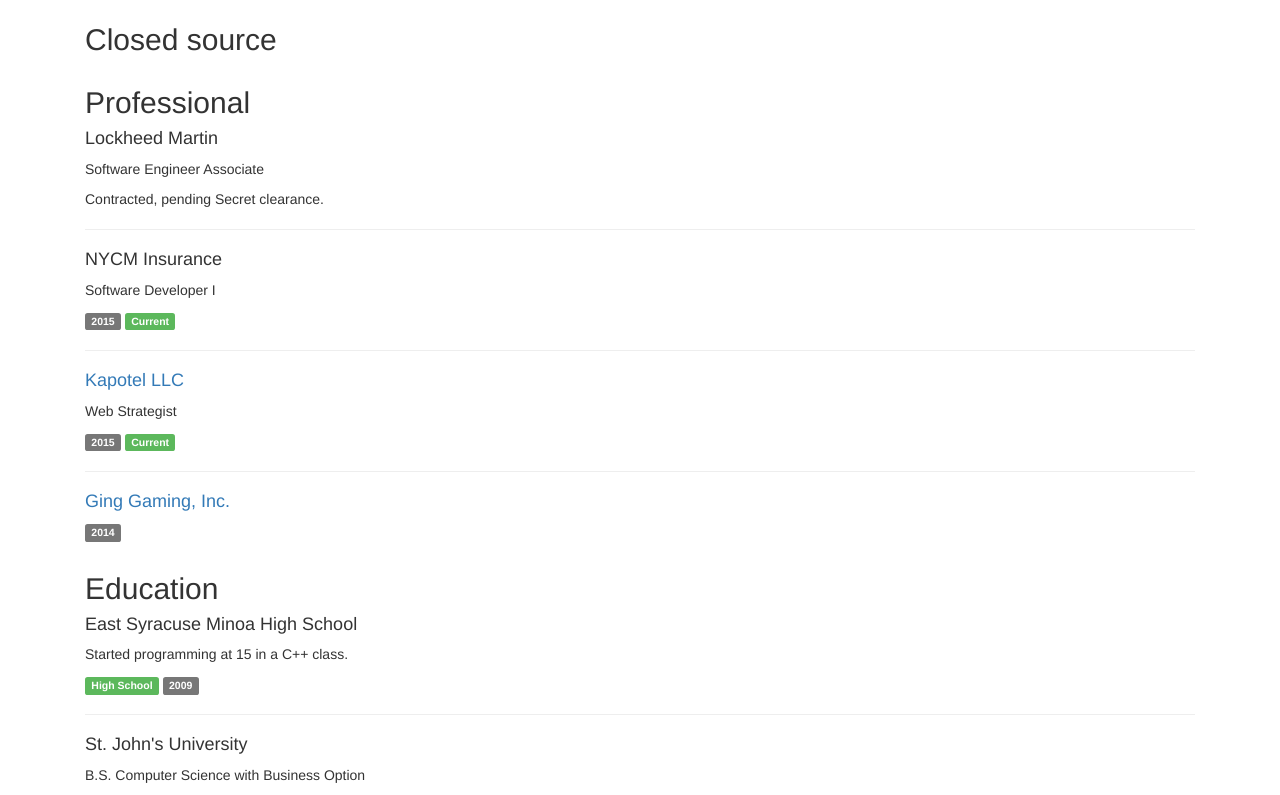
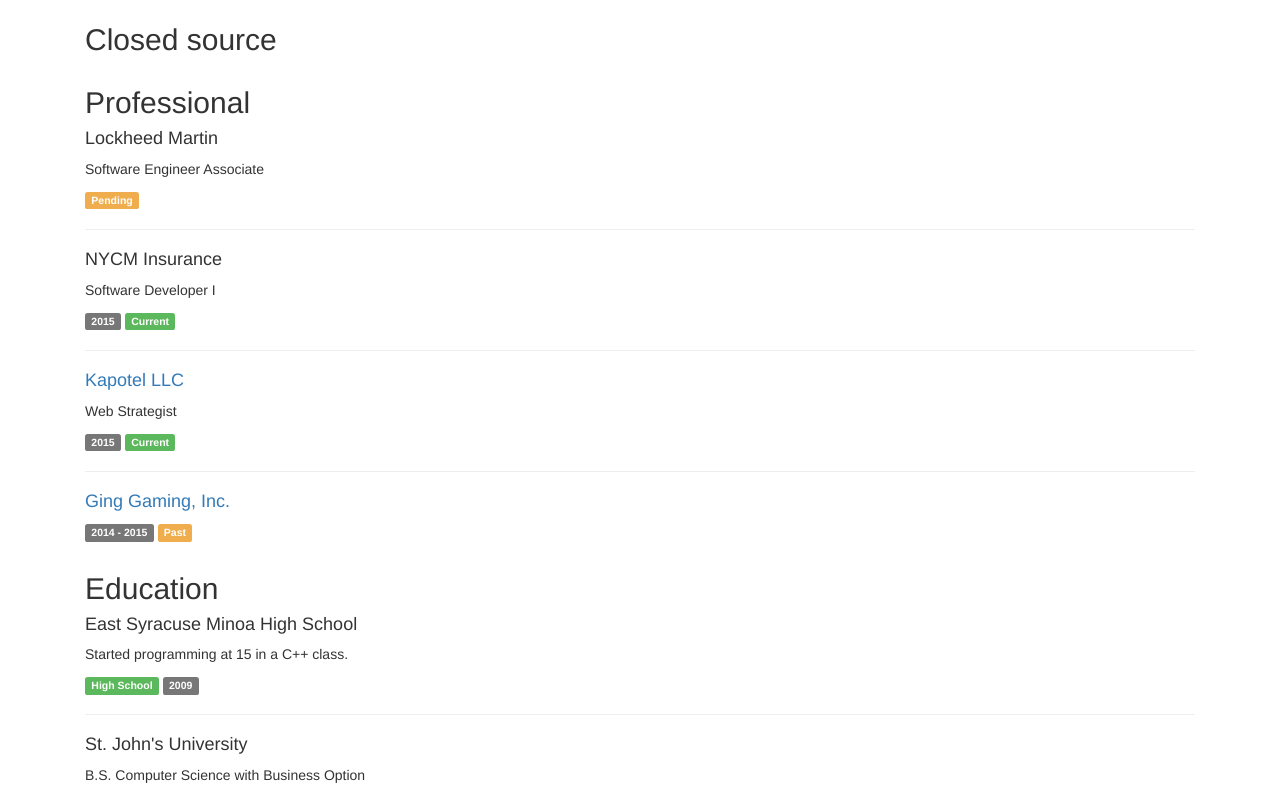
Before and after one commit to gingeleski/gingeleski.github.io, a plain HTML site: page index.html in a window 1280 px wide. Shown: the part 1064-1859 px from the top of the page. Drawn offline with nearby package versions, Linux system fonts and the light colour scheme.

Commit message:
fixed missing <hr> and clarified ging

```diff
--- a/index.html
+++ b/index.html
@@ -101,7 +101,7 @@
 
             <h4>Lockheed Martin</h4>
             <p>Software Engineer Associate</p>
-            <p>Contracted, pending Secret clearance.</p>
+            <p><span class="label label-warning">Pending</span></p>
 
             <hr>
 
@@ -118,8 +118,8 @@
             <hr>
 
             <a href="https://github.com/gingg"><h4>Ging Gaming, Inc.</h4></a>
-            <p><span class="label label-default">2014</span></p>
-        </div>
+            <p><span class="label label-default">2014 - 2015</span> <span class="label label-warning">Past</span></p>
+        </div><hr>
 
         <div class="col-md-12">
           <h2>Education</h2>
```
